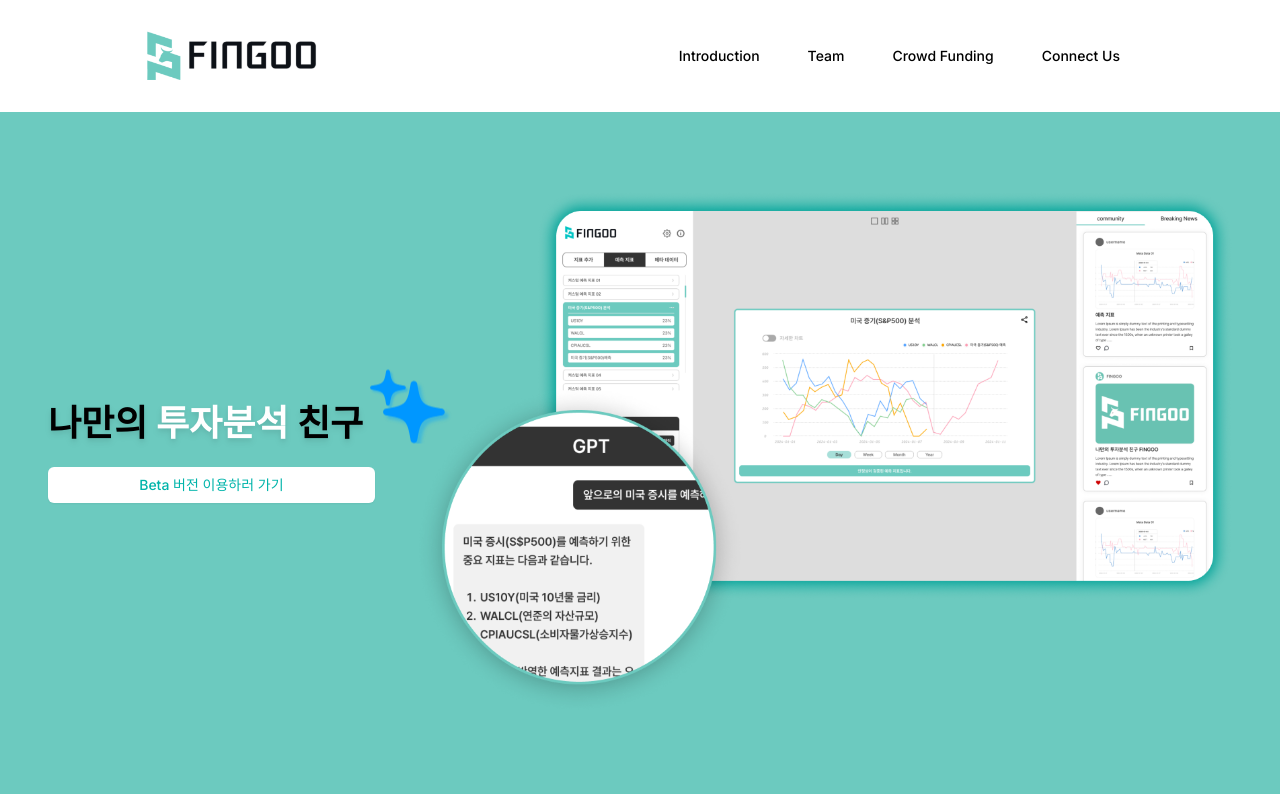
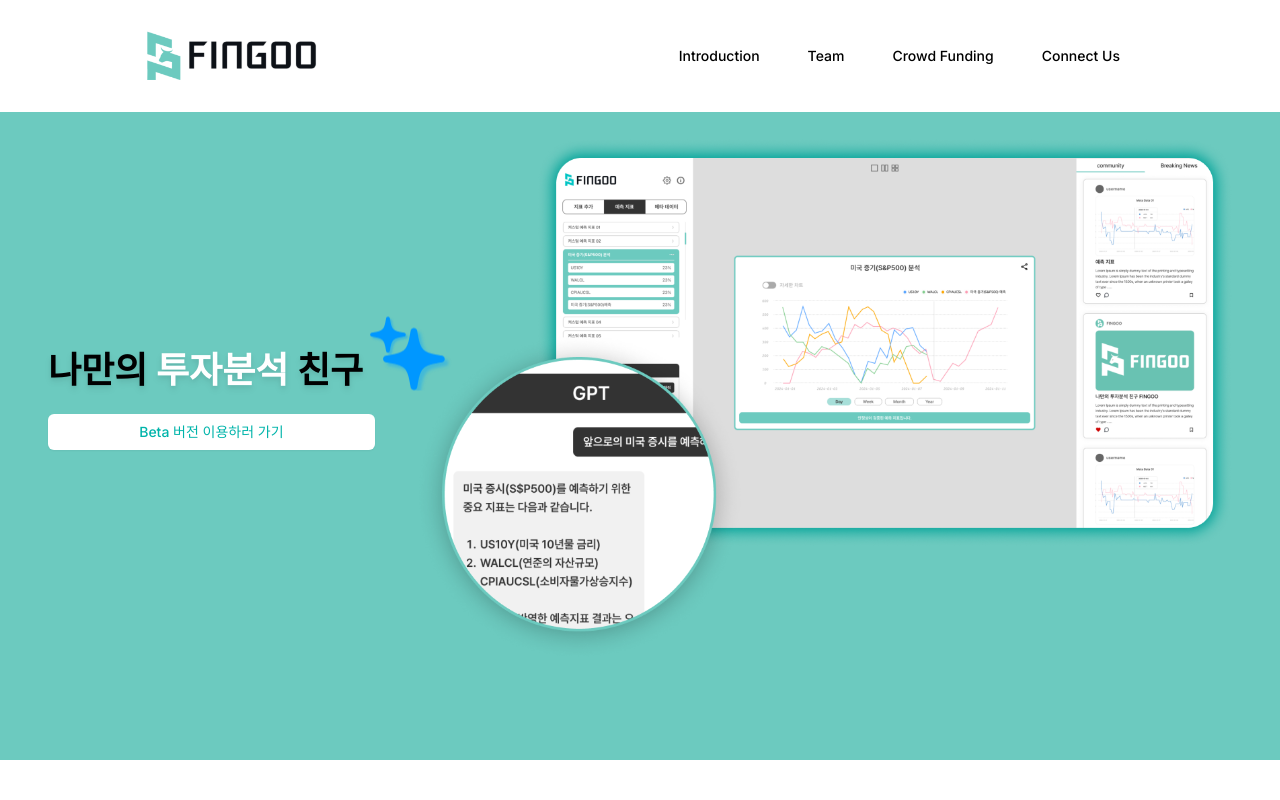
Before and after one commit to Fingoo-org/fingoo-intro-page, a Next.js app: page / in a window 1280 px wide. Shown: the top 800 px of the page. Built offline with nearby package versions, Linux system fonts and the light colour scheme.

Commit message:
chore: Update page layout and lazy load images

```diff
--- a/app/page.tsx
+++ b/app/page.tsx
@@ -15,7 +15,7 @@
   return (
     <div className="w-max-screen overflow-x-hidden">
       <div className="flex flex-col items-center justify-center min-h-[95vh] ">
-        <header className="w-full py-4  bg-white">
+        <header className="fixed z-10 overflow-hidden top-0 w-full py-4  bg-white">
           <nav className="flex h-20  items-center justify-between max-w-5xl px-4 mx-auto">
             <Link href="#">
               <Image src={Logo} alt="logo" height={55} />
@@ -40,7 +40,7 @@
         </header>
         <main
           id=""
-          className="flex flex-col items-center justify-center flex-1 px-4 text-white bg-[#6CCABF] w-dvw"
+          className="mt-10 flex flex-col items-center justify-center flex-1 px-4 text-white bg-[#6CCABF] w-dvw"
         >
           <div className="container mx-auto grid grid-cols-[2fr_5fr] gap-10 py-20">
             <div className="space-y-4 flex flex-col justify-center">
```
